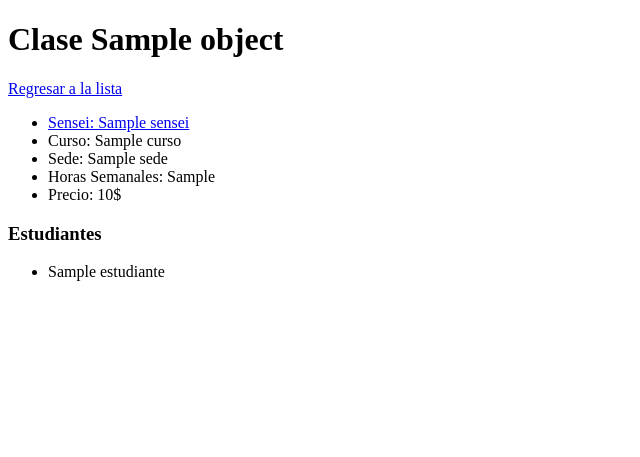
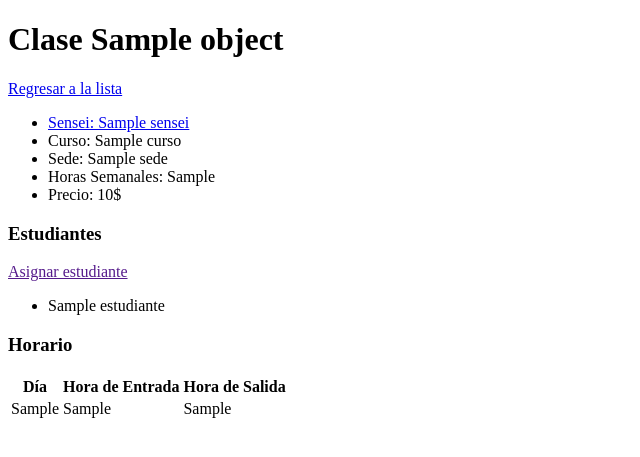
Before and after one commit to Rafaelo2001/Zengaku, a Django app: template gakusei/templates/gakusei/clase/detail.html in a window 1280 px wide. Shown: the top 457 px of the page, without its empty margins (0-640 px from the left). Run offline with Django 5.2, Linux system fonts and the light colour scheme; the template is opened without the code that fills it: most values are stand-ins (such as "Sample title", 1, 10 or a date in 2020).

```diff
--- a/gakusei/models.py
+++ b/gakusei/models.py
@@ -192,7 +192,12 @@ class Clase(models.Model):
     horas_semanales = models.PositiveSmallIntegerField("Horas (min) Semanales")
     precio = models.PositiveSmallIntegerField()
 
+    individual = models.BooleanField("Clase Individual", default=False)
+
     status = models.CharField(max_length=10, choices=Status, default=Status.ACTIVO)
+
+    def horarios(self):
+        return self.horario.all().order_by("dia_semana")
 
     def __str__(self):
         sensei = self.sensei.personal_data.full_name()
--- a/gakusei/templates/gakusei/clase/detail.html
+++ b/gakusei/templates/gakusei/clase/detail.html
@@ -18,12 +18,33 @@
 
     <h3>Estudiantes</h3>
 
+    <a href="">Asignar estudiante</a>
     <ul>
         {% for estudiante in clase.inscripciones.all %}
         <li>{{ estudiante.estudiante }}</li>
         {% endfor %}
     </ul>
 
+    <h3>Horario</h3>
+    <table>
+        <thead>
+            <tr>
+                <th>Día</th>
+                <th>Hora de Entrada</th>
+                <th>Hora de Salida</th>
+            </tr>
+        </thead>
+        <tbody>
+            {% for horario in clase.horarios %}
+            <tr>
+                <td>{{ horario.dia_semana }}</td>
+                <td>{{ horario.hora_entrada }}</td>
+                <td>{{ horario.hora_salida }}</td>
+            </tr>
+            {% endfor %}
+        </tbody>
+    </table>
+
 
 
 {% endblock %}
--- a/gakusei/templates/gakusei/clase/list.html
+++ b/gakusei/templates/gakusei/clase/list.html
@@ -15,6 +15,7 @@
             <th>Curso</th>
             <th>Sede</th>
             <th>Horas Semanales</th>
+            <th>Clase Individual</th>
             <th>Precio</th>
         </thead>
         <tbody>
@@ -24,6 +25,9 @@
                 <td>{{clase.curso}}</td>
                 <td>{{clase.sede}}</td>
                 <td>{{clase.horas_semanales}}</td>
+                <td>
+                    {{ clase.individual|yesno:"Si,No" }}
+                </td>
                 <td>{{clase.precio}}</td>
                 <td><a href="{% url 'clase-detail' clase.id %}">View</a></td>
             </tr>
```
